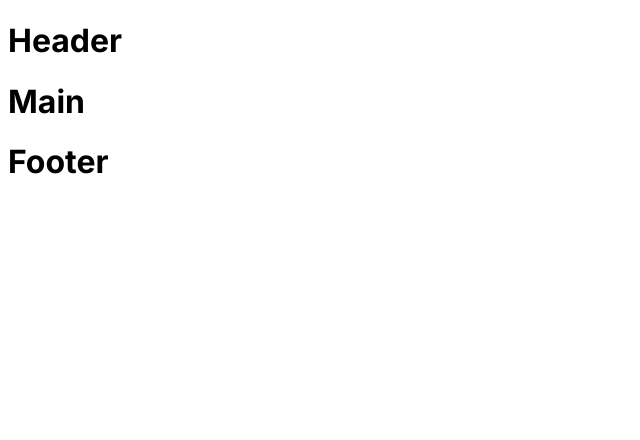
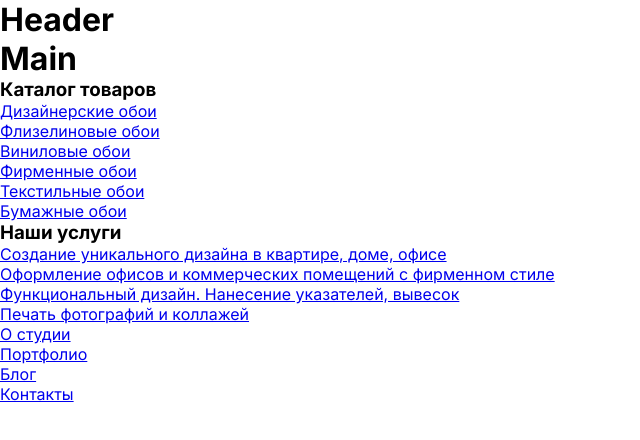
Before and after one commit to DenisShkarinov/stenoprint, a Next.js app: page / in a window 1280 px wide. Shown: the top 440 px of the page, without its empty margins (0-640 px from the left). Built offline with nearby package versions, Linux system fonts and the light colour scheme.

Commit message:
good morning

```diff
--- /dev/null
+++ b/app/components/catalog/catComponent.tsx
@@ -0,0 +1,16 @@
+import Link from "next/link";
+import {catalog} from "@/catalog";
+export default function CatComponent() {
+    return (
+        <>
+            <h3>Каталог товаров</h3>
+            <ul>
+                {
+                    catalog.map((cat, index) => (
+                        <li key={index}><Link href={'/'}>{cat}</Link></li>
+                    ))
+                }
+            </ul>
+        </>
+    )
+}
--- a/app/components/footer/footer.tsx
+++ b/app/components/footer/footer.tsx
@@ -1,7 +1,13 @@
+import CatComponent from "@/app/components/catalog/catComponent";
+import {ServicesComponent} from "@/app/components/servicesComponent/servicesComponent";
+import Links from "@/app/components/footer/links";
+
 export default function Footer () {
    return (
       <footer>
-         <h1>Footer</h1>
+          <CatComponent></CatComponent>
+          <ServicesComponent></ServicesComponent>
+          <Links></Links>
       </footer>
    )
 }
--- /dev/null
+++ b/app/components/footer/links.tsx
@@ -0,0 +1,14 @@
+import {links} from "@/catalog";
+import Link from "next/link";
+
+export default function Links () {
+    return (
+        <ul>
+            {
+                links.map(link => (
+                    <li key={link.id}><Link href={link.href}>{link.linkName}</Link></li>
+                ))
+            }
+        </ul>
+    )
+}
--- /dev/null
+++ b/app/components/servicesComponent/servicesComponent.tsx
@@ -0,0 +1,17 @@
+import {services} from "@/catalog";
+import Link from "next/link";
+
+export function ServicesComponent () {
+    return (
+        <>
+            <h3>Наши услуги</h3>
+            <ul>
+                {
+                    services.map((service, index) => (
+                        <li key={index}><Link href={'/'}>{service}</Link></li>
+                    ))
+                }
+            </ul>
+        </>
+    )
+}
--- a/app/layout.tsx
+++ b/app/layout.tsx
@@ -4,6 +4,7 @@ import { Inter } from "next/font/google";
 import Footer from "./components/footer/footer";
 import Header from "./components/header/header";
 
+import './main.css'
 const inter = Inter({ subsets: ["latin"] });
 
 export const metadata: Metadata = {
--- /dev/null
+++ b/app/main.css
@@ -0,0 +1,9 @@
+*, :before, :after {
+    box-sizing: border-box;
+    padding: 0;
+    margin: 0;
+}
+
+ul {
+    list-style: none;
+}
--- /dev/null
+++ b/catalog.ts
@@ -0,0 +1,30 @@
+export const catalog:string[] = ['Дизайнерские обои', 'Флизелиновые обои', 'Виниловые обои',
+    'Фирменные обои', 'Текстильные обои', 'Бумажные обои'];
+
+export const services:string[] = [
+    'Создание уникального дизайна в квартире, доме, офисе',
+    'Оформление офисов и коммерческих помещений с фирменном стиле',
+    'Функциональный дизайн. Нанесение указателей, вывесок',
+    'Печать фотографий и коллажей'
+]
+
+export const links = [
+    {
+        id: 1,
+        linkName: 'О студии',
+        href: '/about'
+    },
+    {
+        id: 2,
+        linkName: 'Портфолио',
+        href: '/portfolio'
+    },{
+        id: 3,
+        linkName: 'Блог',
+        href: '/blog'
+    },{
+        id: 4,
+        linkName: 'Контакты',
+        href: '/contacts'
+    },
+]
```
Also changed, not shown: app/components/footer/socialLinks.tsx (added, +7 -0 lines).
